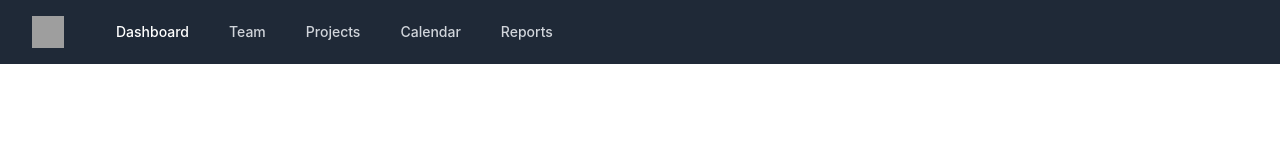
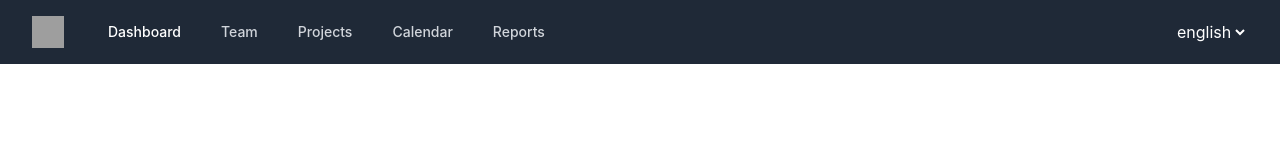
Before and after one commit to wael-fadlallah/blog-example-multilingual, a React (Vite) app: page / in a window 1280 px wide. Shown: the top 160 px of the page. Built offline with nearby package versions, Linux system fonts and the light colour scheme; grey boxes are pictures that could not be loaded.

Commit message:
tie everything up

```diff
--- a/src/components/Navbar/Index.tsx
+++ b/src/components/Navbar/Index.tsx
@@ -1,15 +1,20 @@
 import { useState } from "react";
 import { Transition } from "@headlessui/react";
 import { useTranslation } from "react-i18next";
-
+import { useDispatch } from "react-redux";
+import { set } from "../../store/reducers/userReducer";
 export default function Nav() {
   const [isOpen, setIsOpen] = useState(false);
   const { t } = useTranslation();
+  const dispatch = useDispatch();
+  const changeLanguage = (lang: string) => {
+    dispatch(set({ language: lang }));
+  };
   return (
     <nav className="bg-gray-800">
       <div className="max-w-7xl mx-auto px-4 sm:px-6 lg:px-8">
         <div className="flex items-center justify-between h-16">
-          <div className="flex items-center">
+          <div className="flex items-center w-full">
             <div className="flex-shrink-0">
               <img
                 className="h-8 w-8"
@@ -17,8 +22,8 @@ export default function Nav() {
                 alt="Workflow"
               />
             </div>
-            <div className="hidden md:block">
-              <div className="ml-10 flex items-baseline space-x-4">
+            <div className="hidden md:flex justify-between items-center w-full">
+              <div className="ml-8 flex items-baseline space-x-4">
                 <a
                   href="#"
                   className=" hover:bg-gray-700 text-white px-3 py-2 rounded-md text-sm font-medium"
@@ -53,6 +58,19 @@ export default function Nav() {
                 >
                   {t("reports")}
                 </a>
+              </div>
+              <div className="ml-2">
+                <select
+                  className="bg-transparent text-white"
+                  onChange={(e) => changeLanguage(e.target.value)}
+                >
+                  <option className="text-black" value="ar">
+                    {t("arabic")}
+                  </option>
+                  <option className="text-black" value="en" selected>
+                    {t("english")}
+                  </option>
+                </select>
               </div>
             </div>
           </div>
--- a/src/i18n.ts
+++ b/src/i18n.ts
@@ -43,7 +43,7 @@ i18n
   .use(initReactI18next) // passes i18n down to react-i18next
   .init({
     resources,
-    lng: "ar", // language to use, more information here: https://www.i18next.com/overview/configuration-options#languages-namespaces-resources
+    lng: "en", // language to use, more information here: https://www.i18next.com/overview/configuration-options#languages-namespaces-resources
     // you can use the i18n.changeLanguage function to change the language manually: https://www.i18next.com/overview/api#changelanguage
     // if you're using a language detector, do not define the lng option
 
--- a/src/store/reducers/userReducer.ts
+++ b/src/store/reducers/userReducer.ts
@@ -9,8 +9,8 @@ const userSlice = createSlice({
     },
   },
   reducers: {
-    set: (state) => {
-      state;
+    set: (state, action) => {
+      state.user = { ...state.user, ...action.payload };
     },
   },
 });
```
Also changed, not shown: .yarnrc.yml (added), 2 other files (tests, documents, lock files or other folders).
